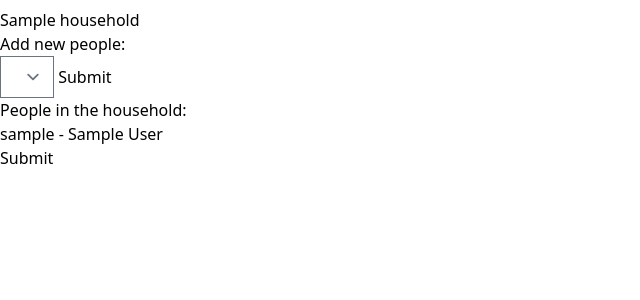
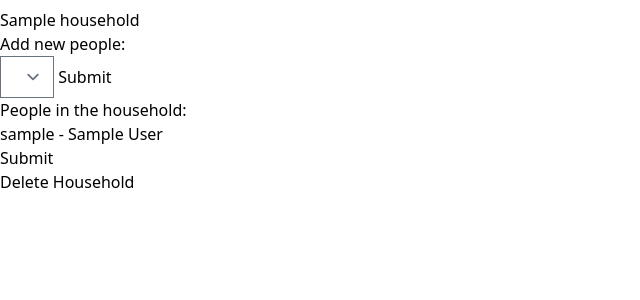
Before and after one commit to jamiepantling/fridgy, a Django app: page /household/1/edit/ in a window 1280 px wide. Shown: the part 53-353 px from the top of the page, without its empty margins (0-640 px from the left). Run offline with Django 4.2, Linux system fonts and the light colour scheme; the first user in the database is signed in; tables that the repository leaves empty hold one stand-in row (Sample ...); lists and menus that the app fills with data are empty; style sheets or scripts are compiled from the project's sources; some libraries are stand-ins or nearby versions; some web fonts are replaced.

Commit message:
allow only manager to delete user/household

```diff
--- a/app/models.py
+++ b/app/models.py
@@ -53,11 +53,11 @@ class Profile(models.Model):
     user = models.OneToOneField(User, on_delete=models.CASCADE)
     household = models.ForeignKey(
         Household,
-        on_delete=models.CASCADE,
+        on_delete=models.SET(None),
         blank=True,
         null=True
         )
-    hosuehold_manager = models.BooleanField(default=False)
+    household_manager = models.BooleanField(default=False)
     user_image = models.CharField(
         max_length=200,
         default='https://i.imgur.com/G4NNtuW.png')
--- a/app/templates/households/edit.html
+++ b/app/templates/households/edit.html
@@ -15,13 +15,20 @@
 
 <h4>People in the household:</h4>
 <ul>
-{% for u in users_in_house %}
-<li>{{ u.user.username }} - {{ u.user.first_name }} {{ u.user.last_name }}
+    {% for u in users_in_house %}
+    <li>{{ u.user.username }} - {{ u.user.first_name }} {{ u.user.last_name }}
+    {% if request.user.profile.household_manager %}
 <form action="{% url 'household_remove_user' household.id %}" method="POST">
     {% csrf_token %}
     <select name="user" style="display: none;"><option value="{{ u.user }}"></option></select>
         <input type="submit"></form></li>
+    {% endif %}
 {% endfor %}
+
+{% if request.user.profile.household_manager %}
+<form action="{% url 'household_delete' household.id %}"><button>Delete Household</button></form>
+{% endif %}
+
 
 
 
--- a/app/views.py
+++ b/app/views.py
@@ -118,17 +118,23 @@ class HouseholdCreate(CreateView): # Add login mixin
     fields = ['name']
 
     def form_valid(self, form):
+        user = self.request.user
+        user.profile.household_manager = True
         household = form.save(commit=False)
-        user = self.request.user
-        profile = Profile.objects.get(user=user)
-        profile.household = household
+        user.profile.household = household
         user.save()
         household.save()
-        profile.save()
+        user.profile.save()
         return redirect(f'/household/{household.pk}/')
 class HouseholdDelete(DeleteView): # Add login mixin
     model = Household
-    success_url = '/' # Change success?
+    def remove_manager(self):
+        profile = self.request.user
+        profile.household_manager = False
+        profile.save()
+        return redirect('home')
+    success_url = '/'
+
 
 
 # Authorization functions
```
Also changed, not shown: app/migrations/0010_rename_hosuehold_manager_profile_household_manager.py (added), app/migrations/0011_alter_food_expiry_alter_profile_household.py (added), app/templates/registration/change_password.html (line endings or trailing spaces).
